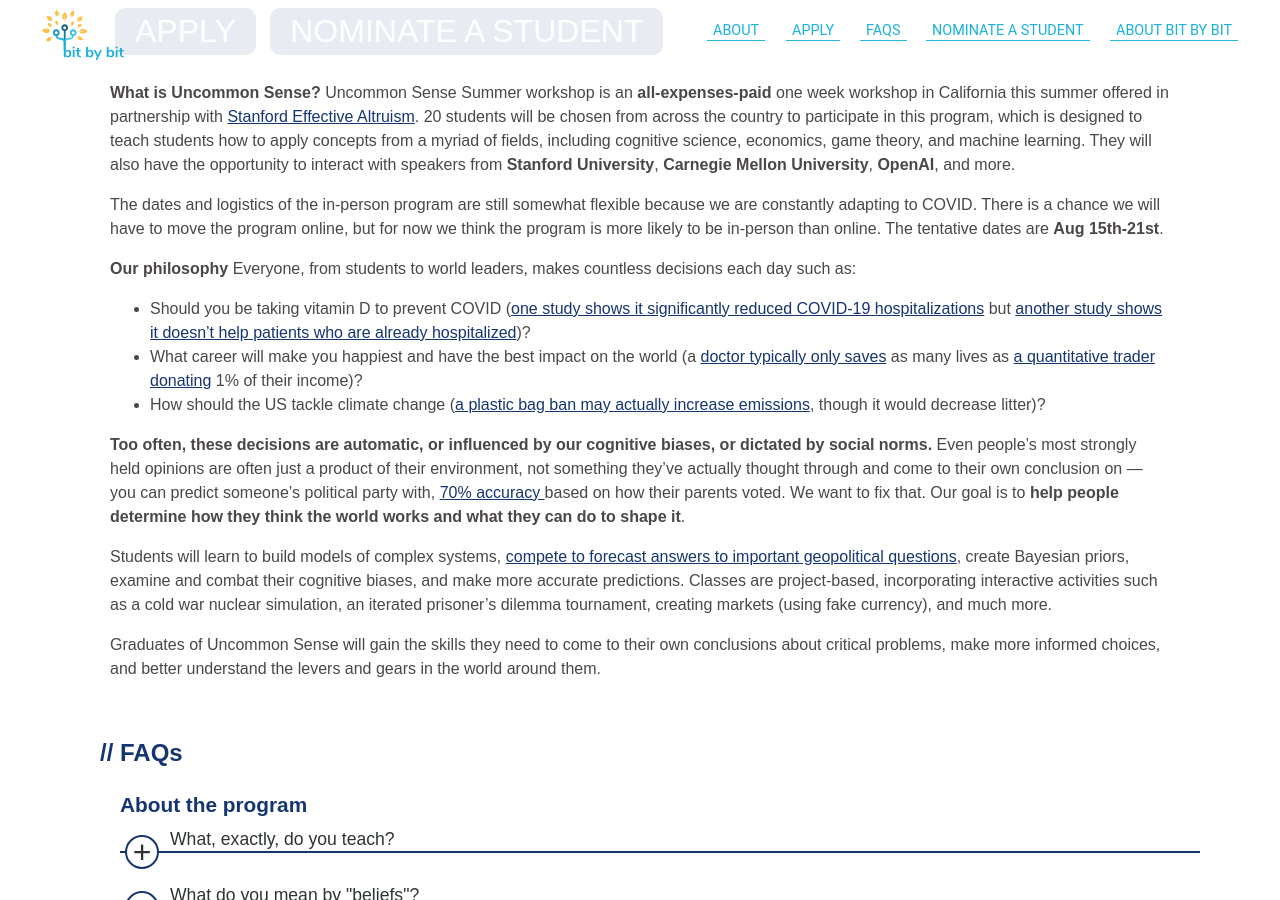
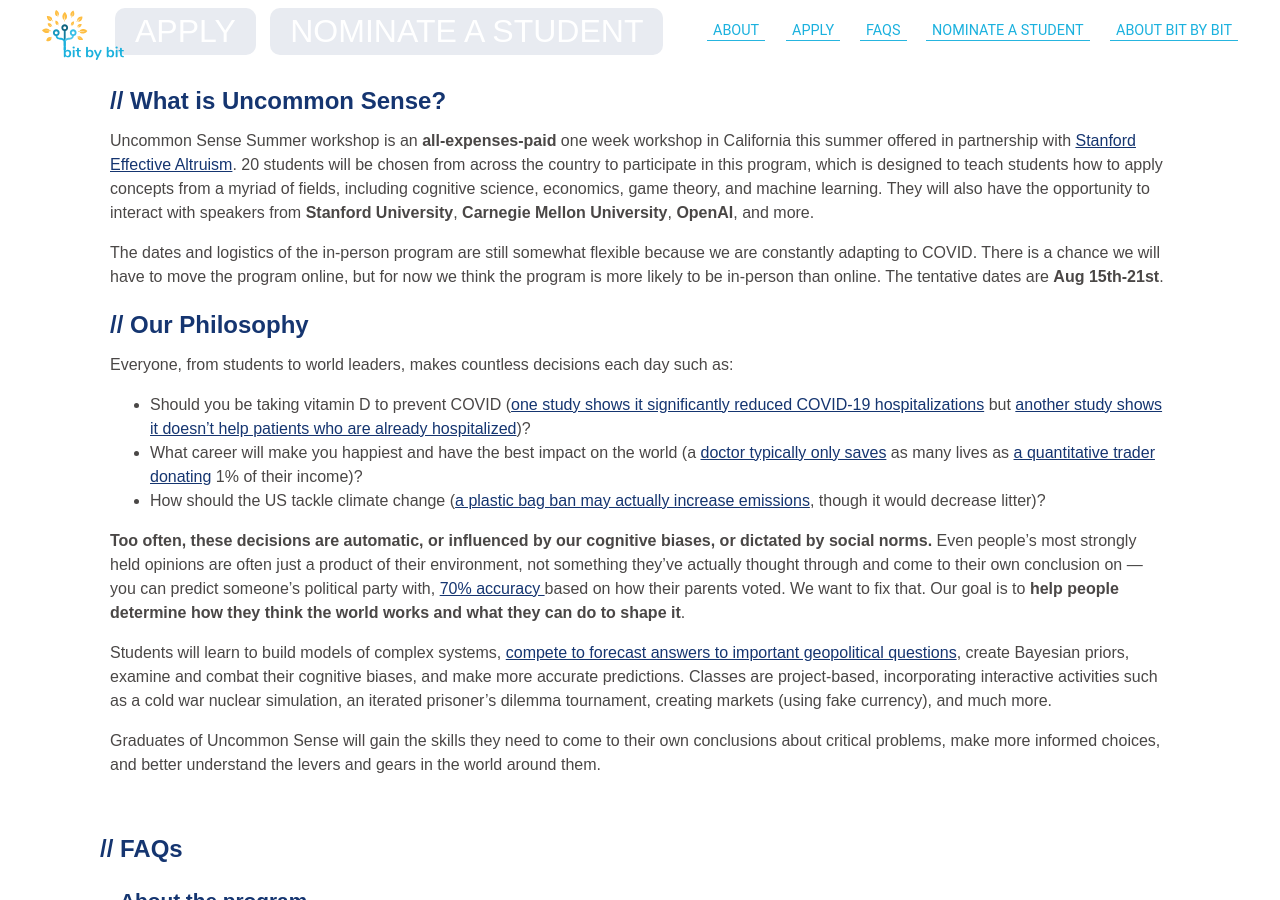
Before and after one commit to bit-by-bit-coding/bxb-website, a Jekyll site: the page built from uncommonsenseseminar.html, in a window 1280 px wide and 900 px high, scrolled down 745 px. Built offline with Jekyll 4.4.1, drawn with Linux system fonts in a browser that asks for light colours; nearby versions of some CDN libraries; some web fonts are replaced; some of the changed text lies outside the part shown.

Commit message:
clean up text

```diff
--- a/uncommonsenseseminar.html
+++ b/uncommonsenseseminar.html
@@ -28,17 +28,18 @@
 
             <a href="https://docs.google.com/forms/d/e/1FAIpQLSeh8SZo0AByYkF63PjRuR0OgqChISqPOJfb86zTSj4IBWRPXw/viewform"
                 id="us-nominate"><button class="action-button largebutton">Nominate a Student</button></a>
-
+            <h3>What is Uncommon Sense?</h3>
             <p>
-                <strong>What is Uncommon Sense?</strong>
-                Uncommon Sense Summer workshop is an <strong>all-expenses-paid</strong> one week workshop in California this summer
+                Uncommon Sense Summer workshop is an <strong>all-expenses-paid</strong> one week workshop in California
+                this summer
                 offered in partnership with
                 <a href="https://web.stanford.edu/group/ea/">
                     Stanford Effective Altruism</a>. 20
                 students will be chosen from across the country to participate in this program, which is designed to
                 teach students how to apply concepts from a myriad of fields, including cognitive science, economics,
                 game theory, and machine learning. They will also have the opportunity to interact with speakers from
-                <strong>Stanford University</strong>, <strong>Carnegie Mellon University</strong>, <strong>OpenAI</strong>, and more.
+                <strong>Stanford University</strong>, <strong>Carnegie Mellon University</strong>,
+                <strong>OpenAI</strong>, and more.
             </p>
             <p>
                 The dates and logistics of the in-person program are still somewhat flexible because we are constantly
@@ -47,8 +48,8 @@
 
                 The tentative dates are <strong>Aug 15th-21st</strong>.
             </p>
-
-            <p><strong>Our philosophy</strong> Everyone, from students to world leaders, makes countless decisions each
+            <h3>Our Philosophy</h3>
+            <p> Everyone, from students to world leaders, makes countless decisions each
                 day such as:
             <ul>
                 <li>
@@ -243,15 +244,28 @@
                 </p>
             </details>
             <details>
-                <summary>Why are you qualified to teach this?</summary>
+                <summary>How are you handling COVID?</summary>
+                <p>
+                    We take COVID-19 very seriously. All instructors and guests will be vaccinated. While California
+                    speakers will visit in-person, other speakers will be virtual to limit risks of transmission from
+                    flights. Many students will be vaccinated, and all will be tested regularly during the program. We
+                    will provide N-95s to all participants for their air travel and will offer masks throughout the
+                    program to anyone who is not vaccinated. Non-vaccinated students will not share rooms and will be
+                    asked to distance. All participants will track their <a
+                        href="https://www.microcovid.org/?distance=sixFt&duration=360&interaction=oneTime&personCount=20&riskProfile=average&setting=plane&subLocation=US_41029&theirMask=basic&topLocation=US_41&voice=silent&yourMask=basic">microCOVID</a>
+                    exposure in the weeks leading up to the program.
+                </p>
+            </details>
+            <details>
+                <summary>Who are the instructors?</summary>
                 <p>
                     We are a team of Stanford students with experience in computer science, economics, machine
                     learning, and public policy. We have combined our own knowledge and experiences with select
                     ideas from cognitive science, economics, psychology, philosophy, computer science, and forecasting,
                     game theory, statistics, and many other fields. (These various disciplines may all seem disparate,
                     but they all provide useful tools that help instill what it means to think critically.) We
-                    regularly
-                    run programs to teach these concepts to Stanford students, and we developed our curriculum with
+                    regularly run programs to teach these concepts to Stanford students, and we developed our curriculum
+                    with
                     advice from people who have run workshops, summer camps, and seminars aimed at teaching critical
                     thinking techniques to professionals, high schoolers, and students at top universities.
                 </p>
@@ -303,19 +317,6 @@
                 </p>
             </details>
             <details>
-                <summary>How are you handling COVID?</summary>
-                <p>
-                    We take COVID-19 very seriously. All instructors and guests will be vaccinated. While California
-                    speakers will visit in-person, other speakers will be virtual to limit risks of transmission from
-                    flights. Many students will be vaccinated, and all will be tested regularly during the program. We
-                    will provide N-95s to all participants for their air travel and will offer masks throughout the
-                    program to anyone who is not vaccinated. Non-vaccinated students will not share rooms and will be
-                    asked to distance. All participants will track their <a
-                        href="https://www.microcovid.org/?distance=sixFt&duration=360&interaction=oneTime&personCount=20&riskProfile=average&setting=plane&subLocation=US_41029&theirMask=basic&topLocation=US_41&voice=silent&yourMask=basic">microCOVID</a>
-                    exposure in the weeks leading up to the program.
-                </p>
-            </details>
-            <details>
                 <summary>Why should I sign up for this?</summary>
                 <p>
                     If you love to poke, prod, and question this complicated thing called “reality” and figure out
```
Also changed, not shown: other parts of uncommonsenseseminar.html (+2 -2 lines).
